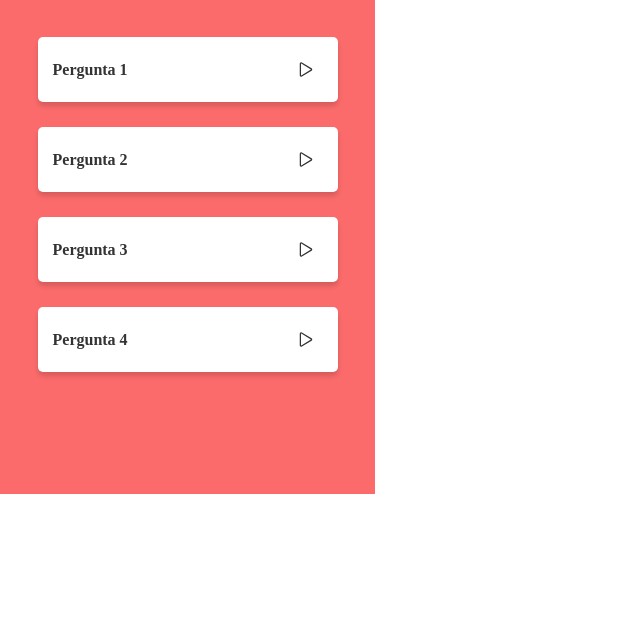
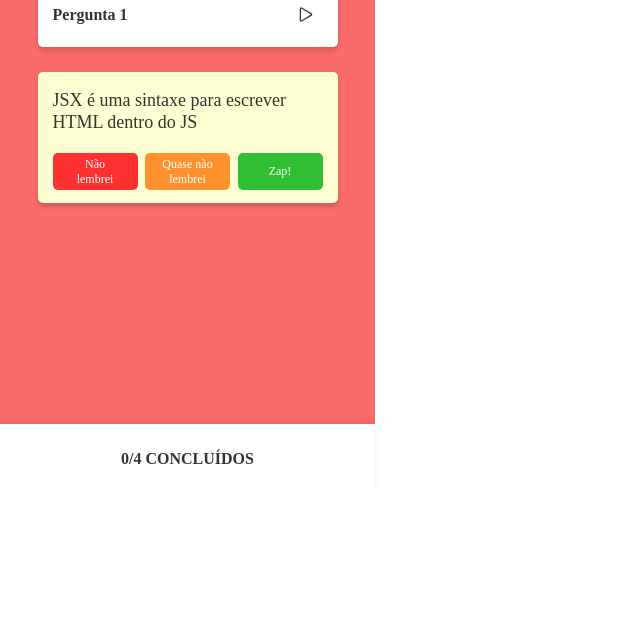
Before and after one commit to JoaoSGabriel/projeto8-zaprecall, a React app: page / in a window 1280 px wide. Shown: the part 173-800 px from the top of the page, without its empty margins (0-640 px from the left). Built offline with nearby package versions, Linux system fonts and the light colour scheme; a web font is replaced by a local one.

Commit message:
question structure complete

```diff
--- a/public/style.css
+++ b/public/style.css
@@ -1,8 +1,7 @@
 @import url('https://fonts.googleapis.com/css2?family=Righteous&display=swap');
 @import url('https://fonts.googleapis.com/css2?family=Recursive:wght@400;500;600;700;800;900&display=swap');
 
-.initial-Screen,
-.game-Screen {
+.initial-Screen {
     width: 375px;
     height: 667px;
     background-color: #FB6B6B;
@@ -43,6 +42,16 @@
     color: #D70900;
 }
 
+.game-Screen {
+    width: 375px;
+    height: 667px;
+    background-color: #FB6B6B;
+    display: flex;
+    flex-direction: column;
+    align-items: center;
+    position: relative;
+}
+
 .banner {
     display: flex;
     font-family: 'Righteous';
@@ -50,7 +59,7 @@
     font-weight: 400;
     line-height: 44.7px;
     color:#FFFFFF;
-    margin: 0 0 53px 0;
+    margin: 42px 0 53px 0;
 }
 .banner img {
     width: 52px;
@@ -84,3 +93,102 @@
     line-height: 19.2px;
     color: #333333;
 }
+
+.open-Question {
+    width: 300px;
+    min-height: 131px;
+    border-radius: 5px;
+    background-color: #FFFFD4;
+    box-shadow: 0px 4px 5px rgba(0, 0, 0, 0.15);
+    position: relative;
+}
+.front-Face,
+.back-Face {
+    width: 100%;
+    height: 100%;
+    display: flex;
+    justify-content: center;
+}
+
+.back-Face {
+    flex-direction: column;
+    align-items: center;
+}
+
+.front-Face p,
+.back-Face p {
+    width: 90%;
+    margin: 18px 0 20px 0;
+    text-align:left;
+    font-family: 'Recursive';
+    font-size: 18px;
+    font-weight: 400;
+    line-height: 21.6px;
+    color: #333333;
+}
+
+.back-Face div {
+    width: 90%;
+    display: flex;
+    justify-content: space-between;
+    align-items: center;
+}
+
+.back-Face button {
+    width: 85px;
+    height: 37px;
+    border-radius: 5px;
+    border: none;
+    text-align: center;
+    font-family: 'Recursive';
+    font-size: 12px;
+    font-weight: 400;
+    line-height: 14.4px;
+    color: #FFFFFF;
+}
+
+.back-Face button:nth-child(1) {
+    background-color: #FF3030;
+}
+
+.back-Face button:nth-child(2) {
+    background-color: #FF922E;
+}
+
+.back-Face button:nth-child(3) {
+    background-color: #2FBE34;
+}
+
+.open-Question img {
+    width: 30px;
+    height: 20px;
+    position: absolute;
+    bottom: 6px;
+    right: 15px;
+}
+
+.baseboard {
+    width: 375px;
+    height: 70px;
+    background-color: #FFFFFF;
+    box-shadow: 0px -4px 6px rgba(0, 0, 0, 0.05);
+    display: flex;
+    flex-direction: column;
+    align-items: center;
+    justify-content: center;
+    position: absolute;
+    bottom: 0;
+    right: 0;
+}
+
+.questions-Complete {
+    font-family: 'Recursive';
+    font-size: 16px;
+    font-weight: 700;
+    line-height: 21.6px;
+    color: #333333;
+}
+
+.hidden {
+    display: none;
+}
--- a/src/components/GameScreen.js
+++ b/src/components/GameScreen.js
@@ -6,22 +6,30 @@ export default function GameScrenn (){
             <p>ZapRecall</p>
         </div>
         <div className="deck-Questions">
+            <div>
                 <div className="question">
                     <p>Pergunta 1</p>
                     <ion-icon name="play-outline"></ion-icon>
                 </div>
-            <div className="question">
-                <p>Pergunta 2</p>
-                <ion-icon name="play-outline"></ion-icon>
+                <div className="open-Question">
+                    <div className="front-Face  hidden">
+                        <p>O que é JSX?</p>
+                        <img src="./img/setinha.png" alt="answerView" />
                     </div>
-            <div className="question">
-                <p>Pergunta 3</p>
-                <ion-icon name="play-outline"></ion-icon>
+                    <div className="back-Face">
+                        <p>JSX é uma sintaxe para escrever HTML dentro do JS</p>
+                        <div>
+                            <button>Não<br/>lembrei</button>
+                            <button>Quase não lembrei</button>
+                            <button>Zap!</button>
                         </div>
-            <div className="question">
-                <p>Pergunta 4</p>
-                <ion-icon name="play-outline"></ion-icon>
                     </div>
+                </div>
+            </div>
+        </div>
+        <div className="baseboard">
+            <div className="questions-Complete">0/4 CONCLUÍDOS</div>
+            <div className="questions-icons"></div>
         </div>
     </div>);
 }
```
Lines whose indentation alone changed are shown as unchanged.
